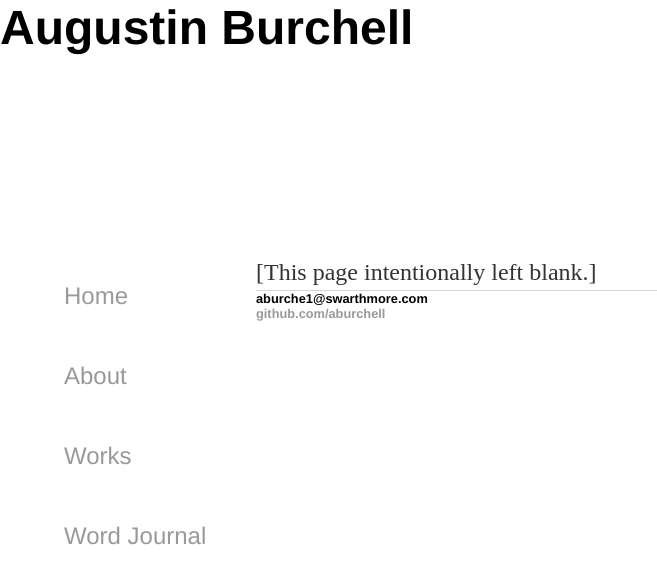
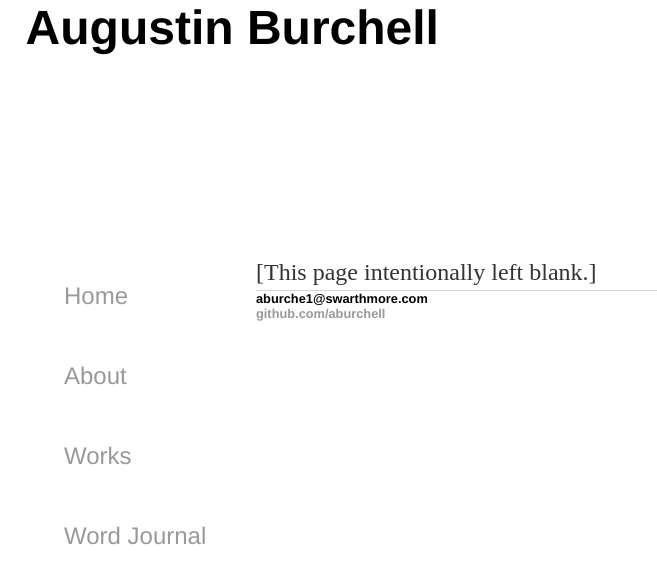
Before and after one commit to aburchell/aburchell.github.io, a Jekyll site: the page built from index.html, in a window 1280 px wide. Shown: the top 584 px of the page, without its empty margins (0-657 px from the left). Built offline with Jekyll 4.4.1, drawn with Linux system fonts in a browser that asks for light colours.

Commit message:
Update main.css

```diff
--- a/css/main.css
+++ b/css/main.css
@@ -69,7 +69,7 @@ ul.posts li {
     position: fixed;
     top: 0px;
     left: 0px;
-    /*margin-left: -17%;
-    margin-top: -17% */
+    margin-left: 2%;
+    margin-top: 2%
     padding: 0px;
 }
```
